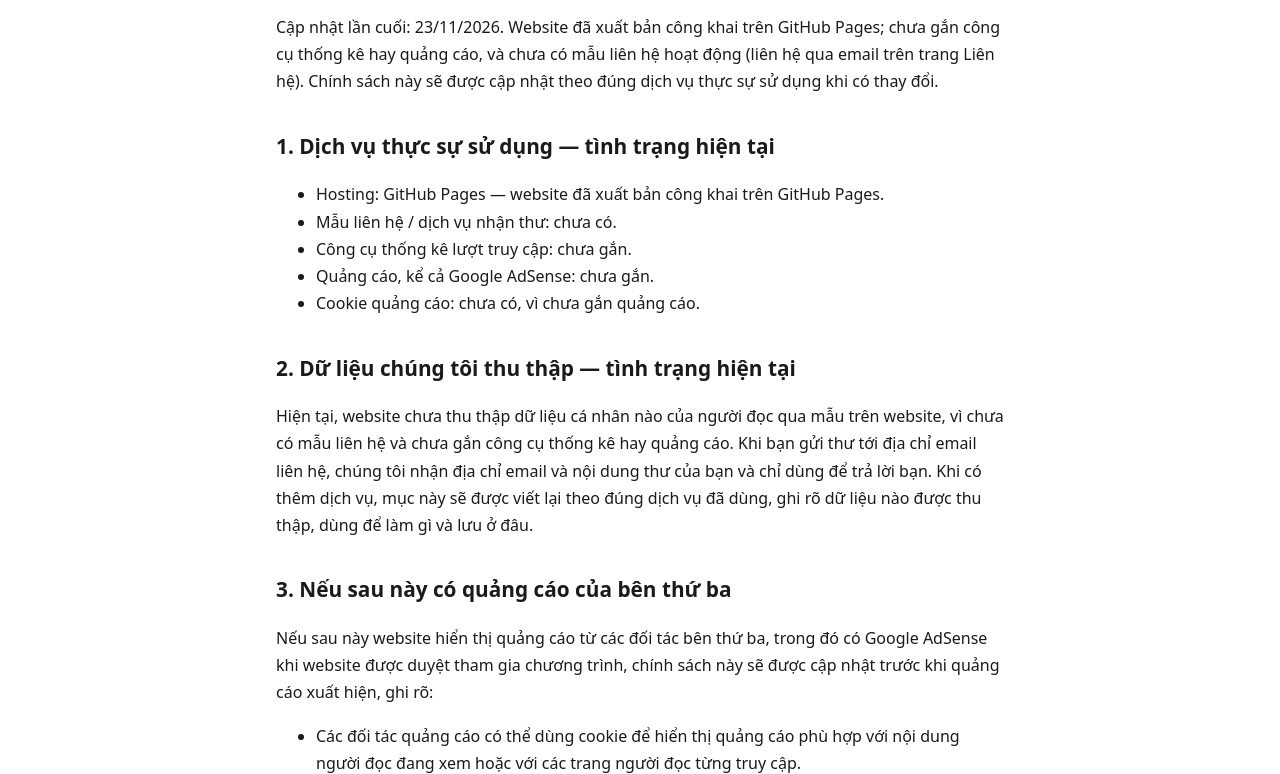
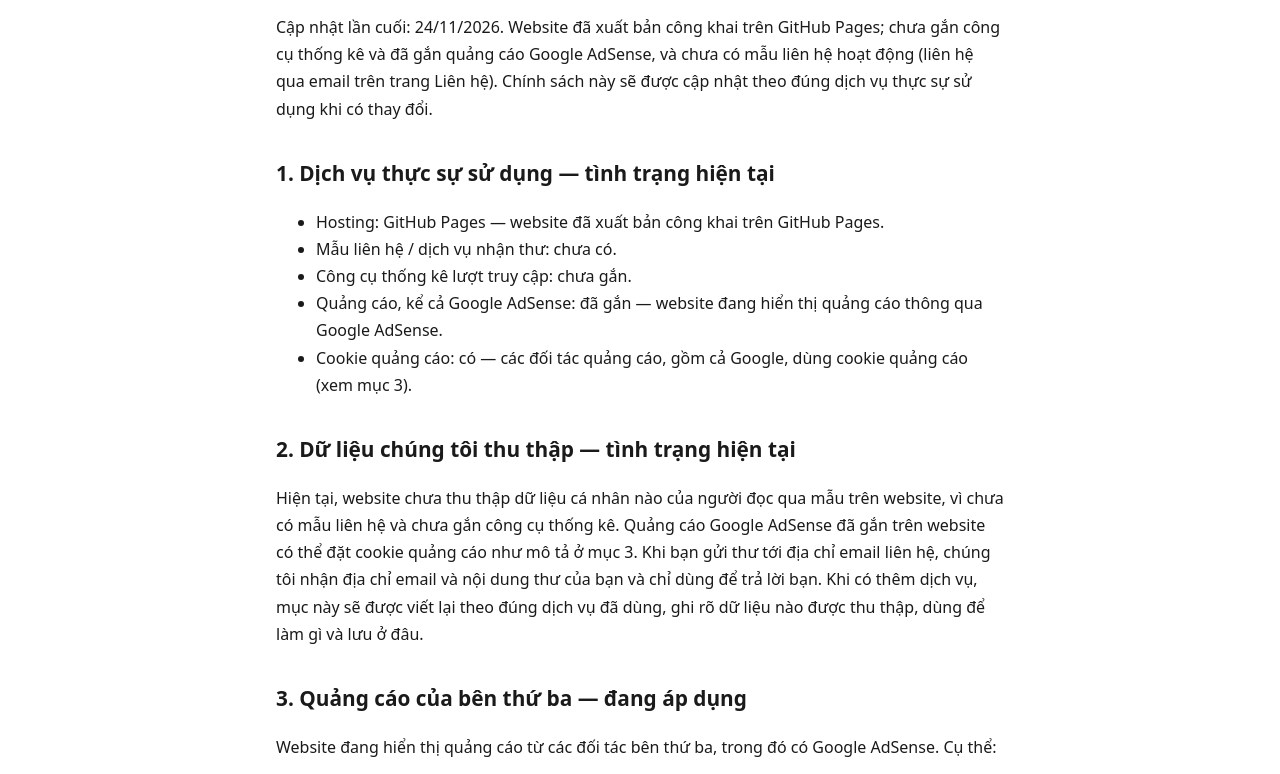
Before and after one commit to nguyentrungduc01092000-tech/hoc-tap, a plain HTML site: page chinh-sach-bao-mat/index.html in a window 1280 px wide. Shown: the part 160-934 px from the top of the page. Drawn offline with Linux system fonts and the light colour scheme.

Commit message:
Chinh sach bao mat: muc quang cao sang dang ap dung (AdSense da chay tren web)

```diff
--- a/chinh-sach-bao-mat/index.html
+++ b/chinh-sach-bao-mat/index.html
@@ -15,19 +15,19 @@
 </header>
 <main>
 <h1>Chính sách bảo mật</h1>
-<p>Cập nhật lần cuối: 23/11/2026. Website đã xuất bản công khai trên GitHub Pages; chưa gắn công cụ thống kê hay quảng cáo, và chưa có mẫu liên hệ hoạt động (liên hệ qua email trên trang Liên hệ). Chính sách này sẽ được cập nhật theo đúng dịch vụ thực sự sử dụng khi có thay đổi.</p>
+<p>Cập nhật lần cuối: 24/11/2026. Website đã xuất bản công khai trên GitHub Pages; chưa gắn công cụ thống kê và đã gắn quảng cáo Google AdSense, và chưa có mẫu liên hệ hoạt động (liên hệ qua email trên trang Liên hệ). Chính sách này sẽ được cập nhật theo đúng dịch vụ thực sự sử dụng khi có thay đổi.</p>
 <h2>1. Dịch vụ thực sự sử dụng — tình trạng hiện tại</h2>
 <ul>
 <li>Hosting: GitHub Pages — website đã xuất bản công khai trên GitHub Pages.</li>
 <li>Mẫu liên hệ / dịch vụ nhận thư: chưa có.</li>
 <li>Công cụ thống kê lượt truy cập: chưa gắn.</li>
-<li>Quảng cáo, kể cả Google AdSense: chưa gắn.</li>
-<li>Cookie quảng cáo: chưa có, vì chưa gắn quảng cáo.</li>
+<li>Quảng cáo, kể cả Google AdSense: đã gắn — website đang hiển thị quảng cáo thông qua Google AdSense.</li>
+<li>Cookie quảng cáo: có — các đối tác quảng cáo, gồm cả Google, dùng cookie quảng cáo (xem mục 3).</li>
 </ul>
 <h2>2. Dữ liệu chúng tôi thu thập — tình trạng hiện tại</h2>
-<p>Hiện tại, website chưa thu thập dữ liệu cá nhân nào của người đọc qua mẫu trên website, vì chưa có mẫu liên hệ và chưa gắn công cụ thống kê hay quảng cáo. Khi bạn gửi thư tới địa chỉ email liên hệ, chúng tôi nhận địa chỉ email và nội dung thư của bạn và chỉ dùng để trả lời bạn. Khi có thêm dịch vụ, mục này sẽ được viết lại theo đúng dịch vụ đã dùng, ghi rõ dữ liệu nào được thu thập, dùng để làm gì và lưu ở đâu.</p>
-<h2>3. Nếu sau này có quảng cáo của bên thứ ba</h2>
-<p>Nếu sau này website hiển thị quảng cáo từ các đối tác bên thứ ba, trong đó có Google AdSense khi website được duyệt tham gia chương trình, chính sách này sẽ được cập nhật trước khi quảng cáo xuất hiện, ghi rõ:</p>
+<p>Hiện tại, website chưa thu thập dữ liệu cá nhân nào của người đọc qua mẫu trên website, vì chưa có mẫu liên hệ và chưa gắn công cụ thống kê. Quảng cáo Google AdSense đã gắn trên website có thể đặt cookie quảng cáo như mô tả ở mục 3. Khi bạn gửi thư tới địa chỉ email liên hệ, chúng tôi nhận địa chỉ email và nội dung thư của bạn và chỉ dùng để trả lời bạn. Khi có thêm dịch vụ, mục này sẽ được viết lại theo đúng dịch vụ đã dùng, ghi rõ dữ liệu nào được thu thập, dùng để làm gì và lưu ở đâu.</p>
+<h2>3. Quảng cáo của bên thứ ba — đang áp dụng</h2>
+<p>Website đang hiển thị quảng cáo từ các đối tác bên thứ ba, trong đó có Google AdSense. Cụ thể:</p>
 <ul>
 <li>Các đối tác quảng cáo có thể dùng cookie để hiển thị quảng cáo phù hợp với nội dung người đọc đang xem hoặc với các trang người đọc từng truy cập.</li>
 <li>Google dùng cookie quảng cáo để hiển thị quảng cáo dựa trên lần truy cập của người đọc vào website này và các website khác. Người đọc có thể tắt quảng cáo cá nhân hóa của Google tại trang Cài đặt quảng cáo của Google (adssettings.google.com).</li>
@@ -38,7 +38,7 @@
 <p>Chúng tôi không bán, không cho thuê và không trao đổi dữ liệu cá nhân của người đọc với bất kỳ bên nào vì mục đích thương mại. Dữ liệu, nếu sau này có thu thập, chỉ được chia sẻ trong các trường hợp sau:</p>
 <ul>
 <li>Với nhà cung cấp dịch vụ kỹ thuật vận hành website (ví dụ dịch vụ lưu trữ web, dịch vụ nhận thư từ mẫu liên hệ), chỉ trong phạm vi cần thiết để website hoạt động.</li>
-<li>Với đối tác quảng cáo bên thứ ba như nêu ở mục 3, thông qua cookie quảng cáo do chính các đối tác này đặt, nếu có quảng cáo.</li>
+<li>Với đối tác quảng cáo bên thứ ba như nêu ở mục 3, thông qua cookie quảng cáo do chính các đối tác này đặt.</li>
 <li>Khi pháp luật yêu cầu.</li>
 </ul>
 <h2>5. Bảo mật dữ liệu</h2>
```
